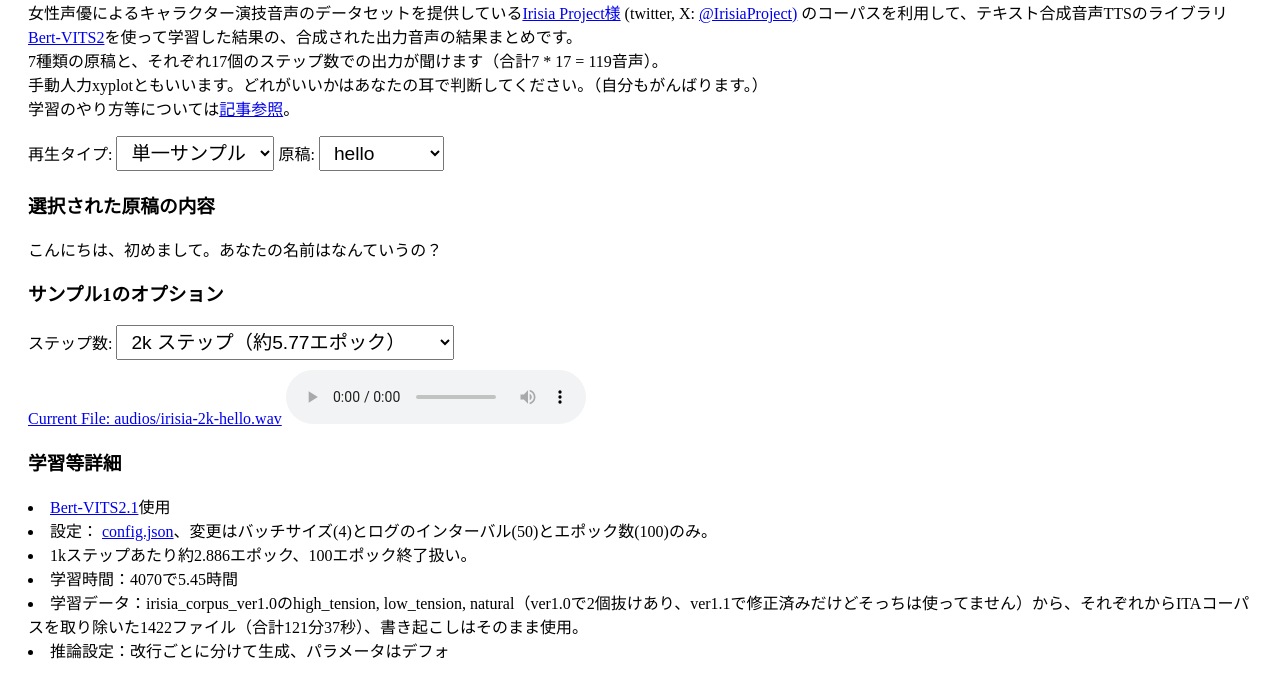
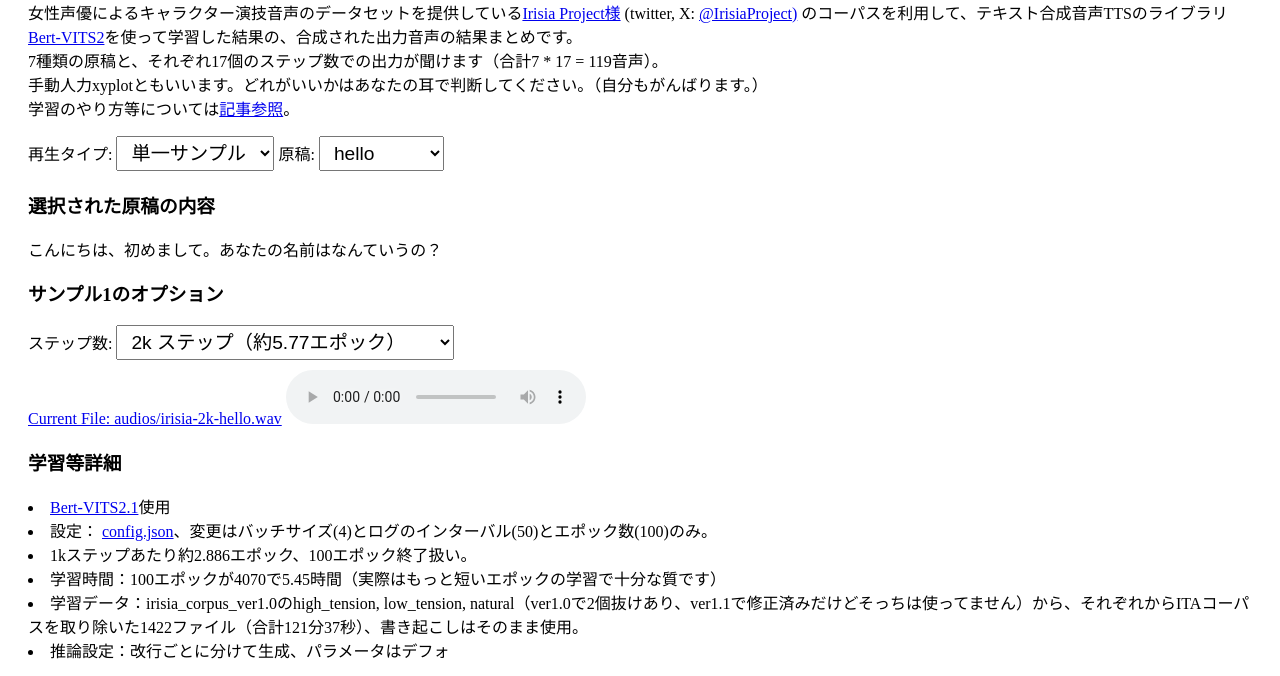
Before and after one commit to litagin02/irisia-bert-vits2-exp, a plain HTML site: page index.html in a window 1280 px wide. Shown: the part 75-751 px from the top of the page. Drawn offline with Linux system fonts and the light colour scheme.

Commit message:
Update index.html

```diff
--- a/index.html
+++ b/index.html
@@ -86,7 +86,7 @@
                 <li>
                     1kステップあたり約2.886エポック、100エポック終了扱い。
                 </li>
-                <li>学習時間：4070で5.45時間</li>
+                <li>学習時間：100エポックが4070で5.45時間（実際はもっと短いエポックの学習で十分な質です）</li>
                 <li>学習データ：irisia_corpus_ver1.0のhigh_tension, low_tension,
                     natural（ver1.0で2個抜けあり、ver1.1で修正済みだけどそっちは使ってません）から、それぞれからITAコーパスを取り除いた1422ファイル（合計121分37秒）、書き起こしはそのまま使用。
                 </li>
```
